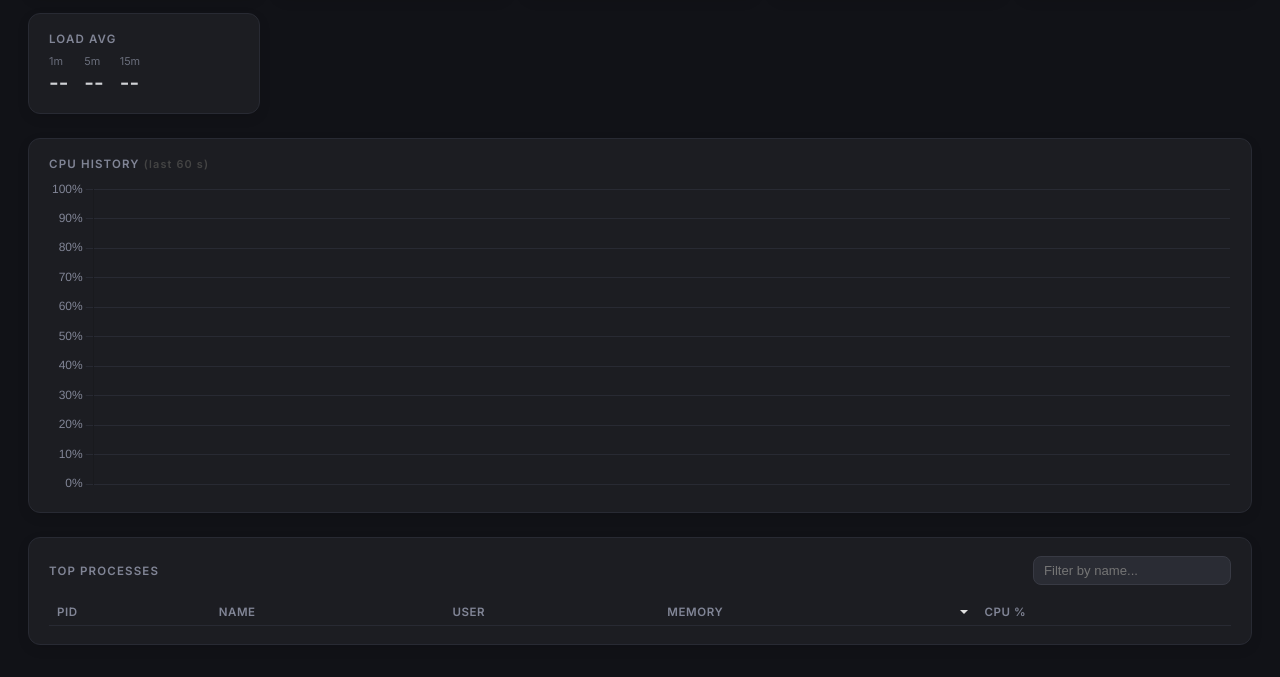
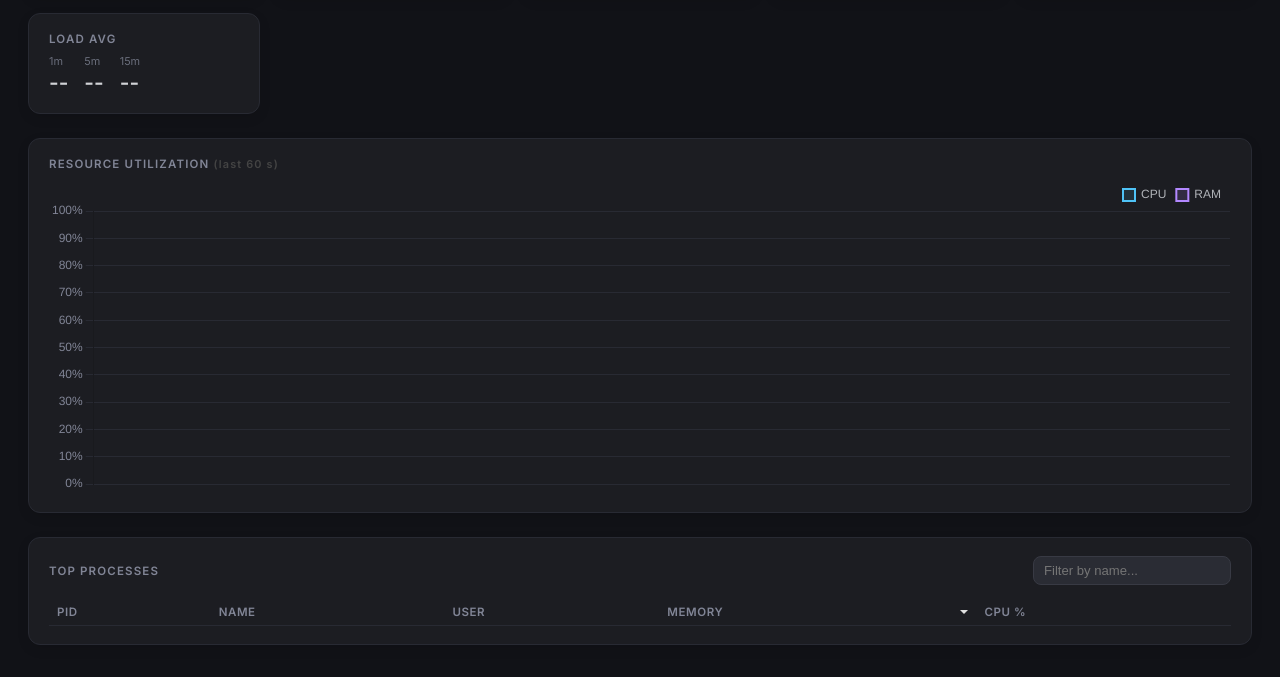
Before and after one commit to kasyapgirijan/sysmon, a plain HTML site: page frontend/index.html in a window 1280 px wide. Shown: the part 197-874 px from the top of the page. Drawn offline with nearby package versions, Linux system fonts and the light colour scheme.

Commit message:
Add RAM series to chart and update styles
Track and display RAM usage alongside CPU in the 60s history chart: introduce ramHistory buffer, add a RAM dataset to the chart with its own colors, and push/shift ramHistory in renderMetrics. Enable and style the chart legend (alignment and label appearance). Rename the chart card label to "Resource Utilization" and update status colour variables (.level-ok/.level-mid/.level-high) to a new palette for clearer visuals.

```diff
--- a/frontend/app.js
+++ b/frontend/app.js
@@ -1,5 +1,6 @@
 const HISTORY_LEN = 30; // 30 ticks × 2 s = 60 s
 const cpuHistory = Array(HISTORY_LEN).fill(null);
+const ramHistory = Array(HISTORY_LEN).fill(null);
 const labels = Array(HISTORY_LEN).fill('');
 
 let chart;
@@ -16,7 +17,9 @@ function initChart() {
     type: 'line',
     data: {
       labels,
-      datasets: [{
+      datasets: [
+        {
+          label: 'CPU',
           data: cpuHistory,
           borderColor: '#4fc3f7',
           backgroundColor: 'rgba(79,195,247,0.12)',
@@ -24,7 +27,18 @@ function initChart() {
           pointRadius: 0,
           tension: 0.4,
           fill: true,
-      }],
+        },
+        {
+          label: 'RAM',
+          data: ramHistory,
+          borderColor: '#b388ff',
+          backgroundColor: 'rgba(179,136,255,0.15)',
+          borderWidth: 2,
+          pointRadius: 0,
+          tension: 0.4,
+          fill: true,
+        },
+      ],
     },
     options: {
       animation: false,
@@ -36,7 +50,17 @@ function initChart() {
           grid: { color: '#282a33' },
         },
       },
-      plugins: { legend: { display: false } },
+      plugins: {
+        legend: {
+          display: true,
+          align: 'end',
+          labels: {
+            color: '#b0b3b8',
+            boxWidth: 12,
+            font: { size: 12, weight: 500 },
+          },
+        },
+      },
     },
   });
 }
@@ -70,6 +94,8 @@ function renderMetrics(m) {
   const ram = m.memory.percent;
   document.getElementById('ram-value').textContent = ram + '%';
   setBar('ram-bar', ram);
+  ramHistory.push(ram);
+  ramHistory.shift();
   const usedRam = m.memory.total - m.memory.available;
   totalRamMb = m.memory.total / (1024 * 1024);
   document.getElementById('ram-detail').textContent =
--- a/frontend/index.html
+++ b/frontend/index.html
@@ -63,7 +63,7 @@
   </div>
 
   <div class="card chart-card">
-    <div class="card-label">CPU History <span class="chart-hint">(last 60 s)</span></div>
+    <div class="card-label">Resource Utilization <span class="chart-hint">(last 60 s)</span></div>
     <canvas id="cpuChart" height="80"></canvas>
   </div>
 
--- a/frontend/styles.css
+++ b/frontend/styles.css
@@ -147,9 +147,9 @@ header {
 .load-val  { font-size: 1.3rem; font-weight: 600; color: #d0d2d6; }
 
 /* ── Colour levels ── */
-.level-ok   { background: #45d984; }
-.level-mid  { background: #ffc971; }
-.level-high { background: #ff6363; }
+.level-ok   { background: #2ecc71; }
+.level-mid  { background: #f39c12; }
+.level-high { background: #e74c3c; }
 
 /* ── Process table ── */
 .process-toolbar {
```
Lines whose indentation alone changed are shown as unchanged.
